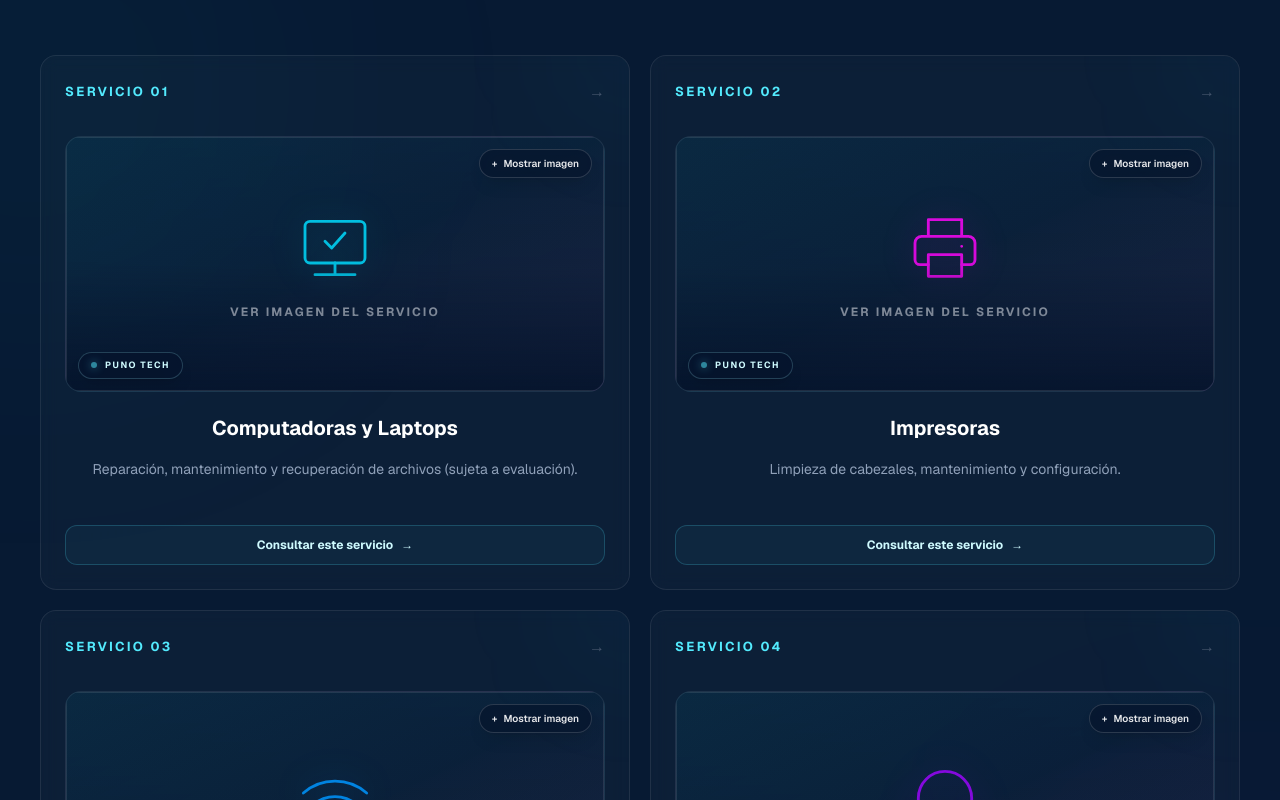
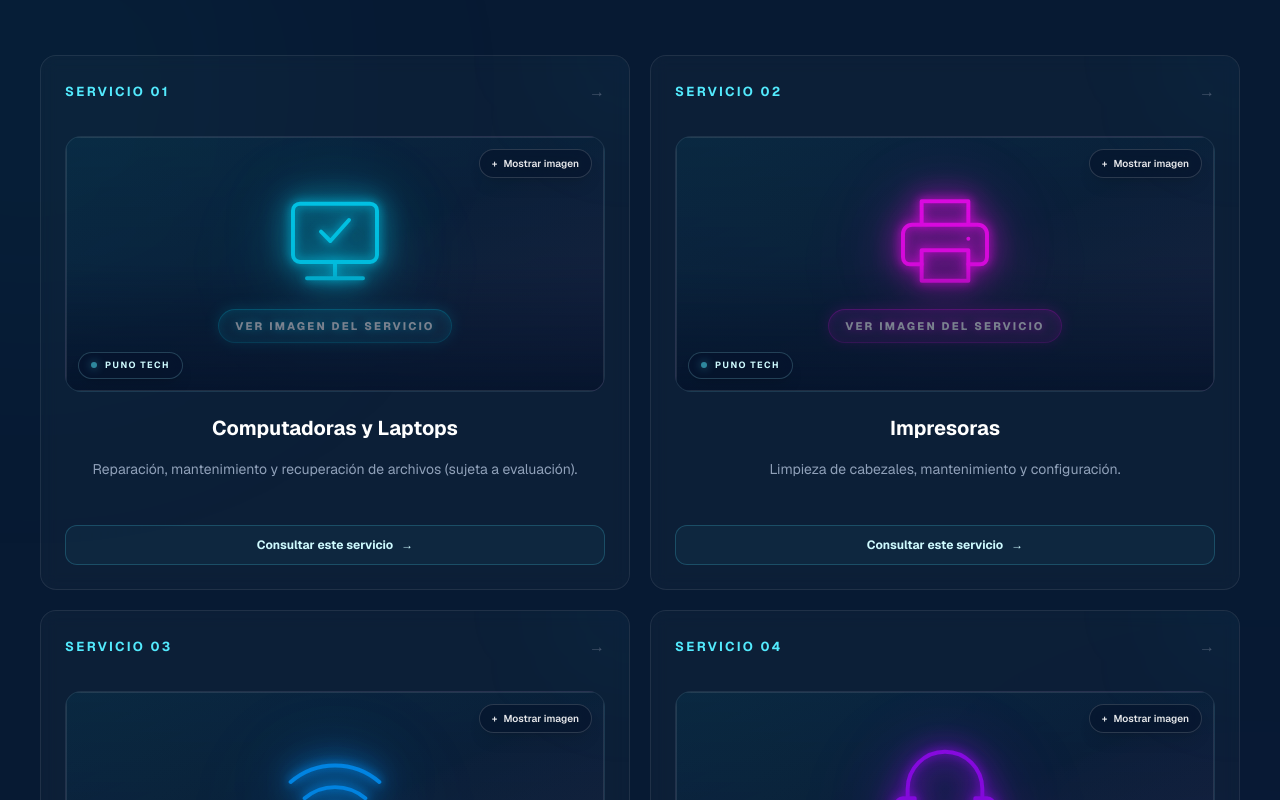
Before and after one commit to joakoguzp/puno-tech, a Next.js app: page / in a window 1280 px wide. Shown: the part 1020-1820 px from the top of the page. Built offline with nearby package versions, Linux system fonts and the light colour scheme.

Commit message:
style: intensificar el efecto neon de iconos de servicios

```diff
--- a/src/components/sections/Services.tsx
+++ b/src/components/sections/Services.tsx
@@ -330,8 +330,9 @@ export default function Services() {
                       className="object-contain p-3 transition-transform duration-500 ease-[cubic-bezier(0.2,0.75,0.25,1)] scale-[1.04]"
                     />
                   ) : (
-                    <div className="absolute inset-0 flex flex-col items-center justify-center gap-4 transition-transform duration-500 group-hover/image:scale-[1.04]" style={{ color: service.accent }}>
-                      <svg viewBox="0 0 48 48" fill="none" stroke="currentColor" strokeWidth="1.7" strokeLinecap="round" strokeLinejoin="round" className="h-20 w-20 drop-shadow-[0_0_20px_rgba(1,218,253,0.24)] transition-all duration-500 group-hover/image:scale-110" style={{ color: service.accent, filter: `drop-shadow(0 0 16px ${service.glow})` }} aria-hidden="true">
+                    <div className="absolute inset-0 flex flex-col items-center justify-center gap-3 transition-transform duration-500 group-hover/image:scale-[1.06]" style={{ color: service.accent }}>
+                      <span aria-hidden="true" className="pointer-events-none absolute h-36 w-36 rounded-full opacity-70 blur-2xl transition-all duration-500 group-hover/image:opacity-100" style={{ background: `radial-gradient(circle, ${service.glow} 0%, transparent 68%)`, boxShadow: `0 0 42px ${service.glow}` }} />
+                      <svg viewBox="0 0 48 48" fill="none" stroke="currentColor" strokeWidth="1.7" strokeLinecap="round" strokeLinejoin="round" className="relative h-24 w-24 transition-all duration-500 group-hover/image:scale-110 sm:h-28 sm:w-28" style={{ color: service.accent, filter: `drop-shadow(0 0 5px ${service.accent}) drop-shadow(0 0 13px ${service.accent}) drop-shadow(0 0 28px ${service.glow})` }} aria-hidden="true">
                         {service.type === "computer" && (
                           <>
                             <rect x="6" y="8" width="36" height="25" rx="3" />
@@ -358,7 +359,7 @@ export default function Services() {
                           </>
                         )}
                       </svg>
-                      <span className="text-xs font-bold uppercase tracking-[0.18em] text-slate-200">Ver imagen del servicio</span>
+                      <span className="relative rounded-full border px-4 py-2 text-[11px] font-extrabold uppercase tracking-[0.2em] text-white shadow-lg backdrop-blur-sm transition-all duration-500 group-hover/image:scale-105" style={{ borderColor: `${service.accent}70`, backgroundColor: `${service.accent}16`, boxShadow: `0 0 14px ${service.glow}, inset 0 0 12px ${service.glow}`, textShadow: `0 0 10px ${service.accent}` }}>Ver imagen del servicio</span>
                     </div>
                   )}
                   <span className="pointer-events-none absolute inset-0 bg-gradient-to-t from-[#06152d]/95 via-[#06152d]/15 to-[#06152d]/10 transition-opacity duration-500 group-hover/image:from-[#06152d]/80" />
```
